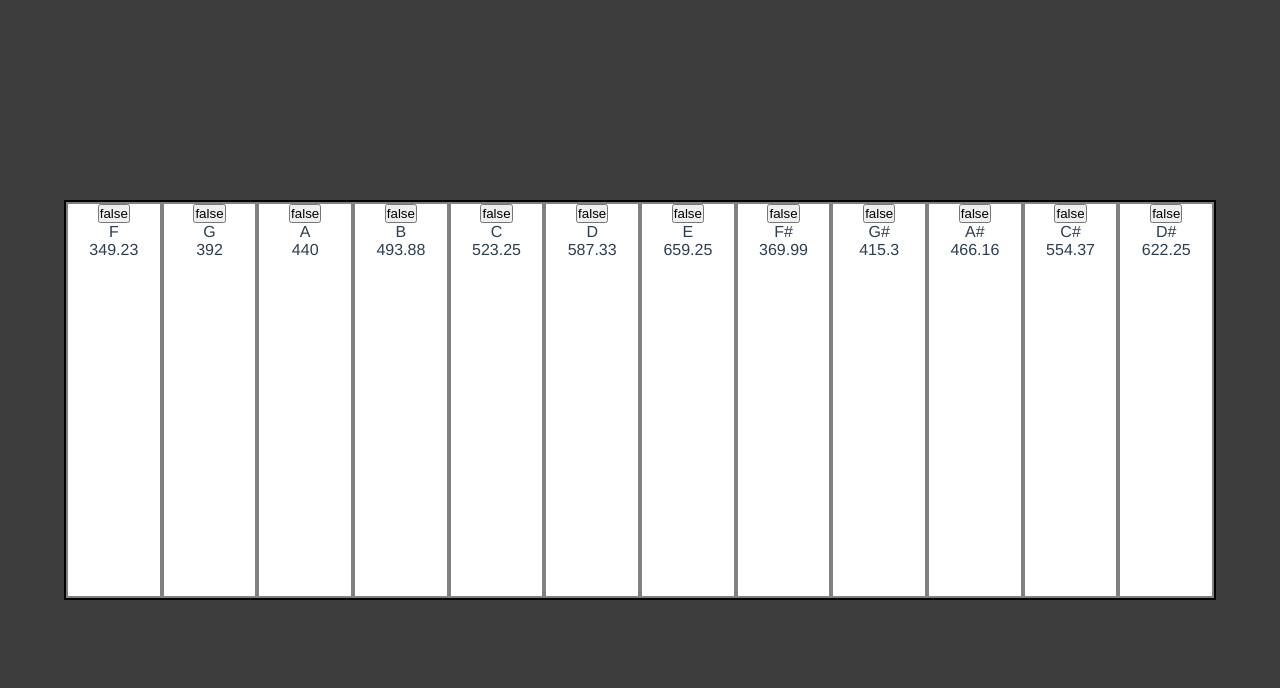
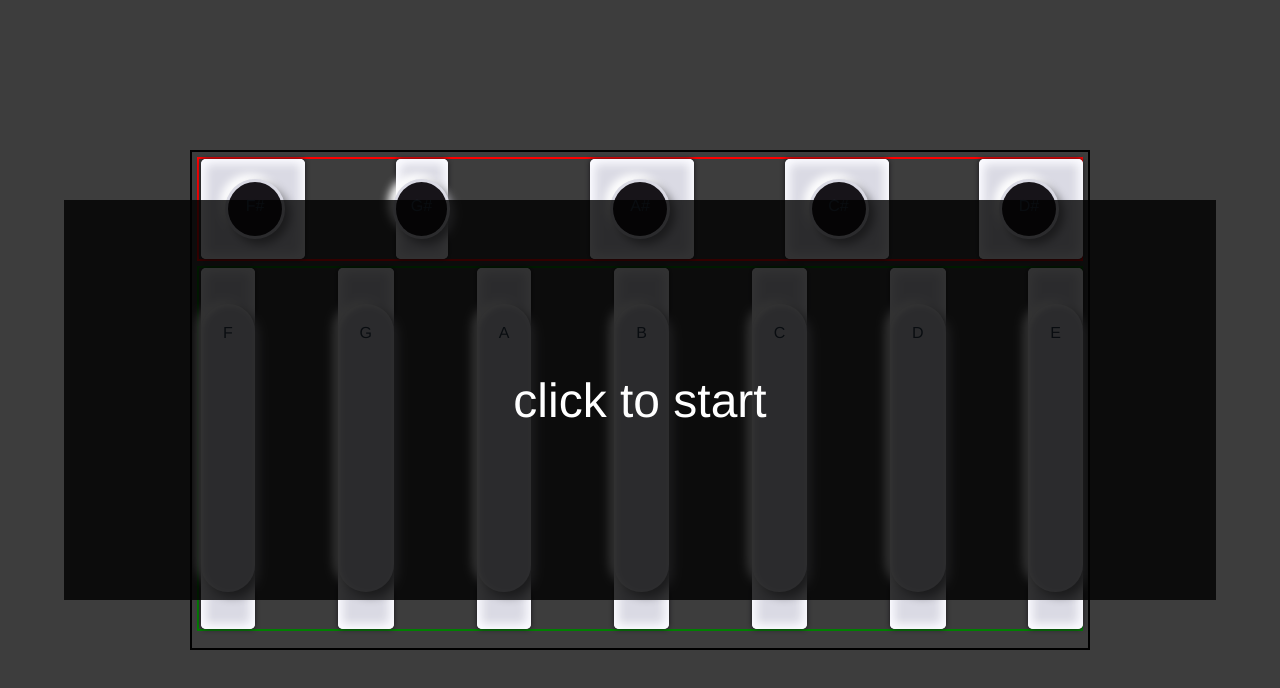
Before and after one commit to IrvinTarlao/JSynthVue, a Vue app: page / in a window 1280 px wide. Shown: the top 688 px of the page. Built offline with nearby package versions, Linux system fonts and the light colour scheme.

Commit message:
osc ok need to add style

```diff
--- a/src/components/Frame.vue
+++ b/src/components/Frame.vue
@@ -1,7 +1,30 @@
 <template>
     <div class="frame">
+        <div
+            v-if="!start"
+            @click="() => startOscs()"
+            v-bind:style="{
+                position: 'absolute',
+                width: '90%',
+                height: '50%',
+                fontSize: '3em',
+                backgroundColor: 'rgba(0, 0, 0, 0.8)',
+                display: 'flex',
+                justifyContent: 'center',
+                alignItems: 'center',
+                cursor: 'pointer',
+                color: 'white',
+            }"
+        >
+            click to start
+        </div>
         <div class="keyboard">
-            <Key v-for="(uniqueKey, i) in keysList" v-bind:uniqueKey="uniqueKey" v-bind:key="i"/>
+            <div class="upperKeyboard">
+                <Key v-for="(blackKey, i) in blackKeys" v-bind:uniqueKey="blackKey" v-bind:key="i" v-bind:startOSC="start" />
+            </div>
+            <div class="lowerKeyboard">
+                <Key v-for="(whiteKey, i) in whiteKeys" v-bind:uniqueKey="whiteKey" v-bind:key="i" v-bind:startOSC="start" />
+            </div>
         </div>
     </div>
 </template>
@@ -17,8 +40,14 @@ export default {
     components: {
         Key,
     },
+    methods: {
+        startOscs() {
+            return (this.start = true);
+        },
+    },
     data() {
         return {
+            start: false,
             keysList: [
                 { note: "F", keyboard: "f", color: "white", frequency: 349.23 },
                 { note: "G", keyboard: "g", color: "white", frequency: 392 },
@@ -35,6 +64,18 @@ export default {
             ],
         };
     },
+    computed: {
+        whiteKeys: function() {
+            return this.keysList.filter(function(k) {
+                return k.color === "white";
+            });
+        },
+        blackKeys: function() {
+            return this.keysList.filter(function(k) {
+                return k.color === "black";
+            });
+        },
+    },
 };
 </script>
 
@@ -50,10 +91,28 @@ export default {
 }
 
 .keyboard {
-    width: 90%;
-    height: 50%;
+    width: 900px;
+    height: 500px;
     border: 2px solid black;
-    background-color: red;
+    padding: 5px;
+    overflow: auto;
+}
+
+.upperKeyboard {
+    width: 100%;
+    border: 2px solid red;
+    /* max-height: 25%; */
     display: flex;
+    justify-content: space-between;
+    margin-bottom: 5px;
+}
+
+.lowerKeyboard {
+    width: 100%;
+    height: 75%;
+    border: 2px solid green;
+    display: flex;
+        justify-content: space-between;
+
 }
 </style>
--- a/src/components/Key.vue
+++ b/src/components/Key.vue
@@ -1,26 +1,18 @@
 <template>
-    <div :class="getClass" @click="()=>this.osc.start()">
-        <button>{{ pressed }}</button>
-        <div class="">{{ uniqueKey.note }}</div>
-        <div class="">{{ uniqueKey.frequency }}</div>
+    <div>
+        <div :class="getOuterBlackClass" v-if="uniqueKey.color === 'black'" v-bind:style="{ justifyContent: uniqueKey.align, width: uniqueKey.note === 'G#' ? '50%' : '100%' }">
+            <div :class="getInnerBlackClass">
+                <div v-bind:style="{ width: '100%', height: '100%', borderRadius: '50%', backgroundColor: '#171419', textAlign: 'center', padding: '15px' }">{{ uniqueKey.note }}</div>
+            </div>
+        </div>
+        <div :class="getOuterWhiteClass" v-if="uniqueKey.color === 'white'">
+            <div :class="getInnerWhiteClass" v-bind:style="{ textAlign: 'center', padding: '20px' }">{{ uniqueKey.note }}</div>
+        </div>
     </div>
 </template>
 
 <script>
-
 const audioCtx = new (window.AudioContext || window.webkitAudioContext)();
-// const osc = audioCtx.createOscillator();
-// const gainNode = audioCtx.createGain();
-// gainNode.gain.value = 1;
-// osc.type = "square";
-// osc.frequency.value = 440;
-// osc.start();
-// console.log("la");
-
-//     console.log("ici");
-//     osc.connect(gainNode);
-//     gainNode.connect(audioCtx.destination);
-
 
 export default {
     name: "key",
@@ -35,57 +27,153 @@ export default {
         uniqueKey: {
             type: Object,
         },
+        startOSC: {
+            type: Boolean,
+        },
     },
     methods: {
         debug() {
             console.log(this.uniqueKey.keyboard);
         },
-        keydown() {
+        keyDown() {
             this.pressed = true;
-            this.gainNode.gain.value = 0.1;
             this.osc.type = "sine";
             this.osc.frequency.value = this.uniqueKey.frequency;
+            this.gainNode.gain.value = 0.1;
             this.osc.connect(this.gainNode);
             this.gainNode.connect(audioCtx.destination);
         },
-        keyup() {
+        keyUp() {
             this.pressed = false;
             this.osc.disconnect();
         },
     },
+    computed: {
+        getOuterWhiteClass() {
+            return this.pressed && this.startOSC ? "outerWhiteKeyPressed" : "outerWhiteKey";
+        },
+        getInnerWhiteClass() {
+            return this.pressed && this.startOSC ? "innerWhiteKeyPressed" : "innerWhiteKey";
+        },
+        getOuterBlackClass() {
+            return this.pressed && this.startOSC ? "outerBlackKeyPressed" : "outerBlackKey";
+        },
+        getInnerBlackClass() {
+            return this.pressed && this.startOSC ? "innerBlackKeyPressed" : "innerBlackKey";
+        },
+    },
+    watch: {
+        startOSC: {
+            immediate: true,
+            handler(value) {
+                if (value === true) this.osc.start();
+            },
+        },
+    },
     mounted() {
         window.addEventListener("keydown", (ev) => {
-            if (ev.key === this.uniqueKey.keyboard) this.keydown();
+            if (ev.key === this.uniqueKey.keyboard) this.keyDown();
         });
         window.addEventListener("keyup", (ev) => {
-            if (ev.key === this.uniqueKey.keyboard && this.pressed) this.keyup();
+            if (ev.key === this.uniqueKey.keyboard && this.pressed) this.keyUp();
         });
     },
-    computed: {
-        getClass() {
-            return this.pressed ? "whiteKeyPressed" : "whiteKey";
-        },
+    destroyed() {
+        window.removeEventListener("keydown", this.keyDown());
+        window.removeEventListener("keyup", this.keyUp());
     },
 };
 </script>
 
 <!-- Add "scoped" attribute to limit CSS to this component only -->
 <style scoped>
-.whiteKey {
-    background-color: white;
-    border: 2px solid grey;
-    width: calc(100% / 8);
+.outerWhiteKey {
     height: 100%;
+    width: 100%;
+    border-radius: 5px;
+    background: #dadae4;
+    box-shadow: inset 5px 5px 10px #fbfbff, inset -5px -5px 10px #fbfbff, 0px 0px 5px 0px rgba(23, 20, 25, 1);
+    -webkit-box-shadow: inset 5px 5px 10px #fbfbff, inset -5px -5px 10px #fbfbff, 0px 0px 5px 0px rgba(23, 20, 25, 1);
+    -moz-box-shadow: inset 5px 5px 10px #fbfbff, inset -5px -5px 10px #fbfbff, 0px 0px 5px 0px rgba(23, 20, 25, 1);
+    display: flex;
+    justify-content: center;
+    align-items: center;
+    margin: 0 2px;
 }
 
-.whiteKeyPressed {
-    background-color: rgb(172, 172, 172);
-    border: 2px solid grey;
-    width: calc(100% / 8);
+.outerWhiteKeyPressed {
     height: 100%;
+    width: 100%;
+    border-radius: 5px;
+    background: #cfcfd6b9;
+    box-shadow: inset 0px -5px 10px #75757a, 0px 0px 5px 0px rgba(23, 20, 25, 1);
+    -webkit-box-shadow: inset 0px -5px 10px #75757a, 0px 0px 5px 0px rgba(23, 20, 25, 1);
+    -moz-box-shadow: inset 0px -5px 10px #75757a, 0px 0px 5px 0px rgba(23, 20, 25, 1);
+    display: flex;
+    justify-content: center;
+    align-items: center;
+    margin: 0 2px;
 }
-.inputStyle {
-    width: 1%;
-    border: none;
+
+.innerWhiteKey {
+    height: 80%;
+    width: 100%;
+    border-radius: 36px;
+    background: #dadae4;
+    box-shadow: 5px 5px 10px #85858b, -5px -3px 10px #ffffff, inset 2px 2px 5px #ffffff;
+}
+
+.innerWhiteKeyPressed {
+    height: 80%;
+    width: 100%;
+    border-radius: 36px;
+    background: #cfcfd6b9;
+    box-shadow: 5px 5px 10px #75757a, -5px -3px 10px #f3f3f3, inset 2px 2px 5px #f3f3f3;
+}
+
+.outerBlackKey {
+    height: 100%;
+    border-radius: 5px;
+    background: #dadae4;
+    box-shadow: inset 5px 5px 10px #fbfbff, inset -5px -5px 10px #fbfbff, 0px 0px 5px 0px rgba(23, 20, 25, 1);
+    -webkit-box-shadow: inset 5px 5px 10px #fbfbff, inset -5px -5px 10px #fbfbff, 0px 0px 5px 0px rgba(23, 20, 25, 1);
+    -moz-box-shadow: inset 5px 5px 10px #fbfbff, inset -5px -5px 10px #fbfbff, 0px 0px 5px 0px rgba(23, 20, 25, 1);
+    display: flex;
+    align-items: center;
+    margin: 0 2px;
+    padding: 20px;
+}
+
+.outerBlackKeyPressed {
+    height: 100%;
+        width: 100%;
+
+    border-radius: 5px;
+    background: #cfcfd6;
+    box-shadow: inset 0px -5px 10px #75757a, 0px 0px 5px 0px rgba(23, 20, 25, 1);
+    -webkit-box-shadow: inset 0px -5px 10px #75757a, 0px 0px 5px 0px rgba(23, 20, 25, 1);
+    -moz-box-shadow: inset 0px -5px 10px #75757a, 0px 0px 5px 0px rgba(23, 20, 25, 1);
+    display: flex;
+    align-items: center;
+    margin: 0 2px;
+    padding: 20px;
+}
+
+.innerBlackKey {
+    border-radius: 50%;
+    height: 60px;
+    width: 60px;
+    background: #dadae4;
+    box-shadow: 5px 5px 8px #85858b, -5px -5px 8px #ffffff;
+    padding: 3px;
+}
+
+.innerBlackKeyPressed {
+    border-radius: 50%;
+    height: 60px;
+    width: 60px;
+    background: #cfcfd6;
+    box-shadow: 5px 5px 10px #75757a, -5px -3px 10px #f3f3f3, inset 2px 2px 5px #f3f3f3;
+    padding: 3px;
 }
 </style>
```
